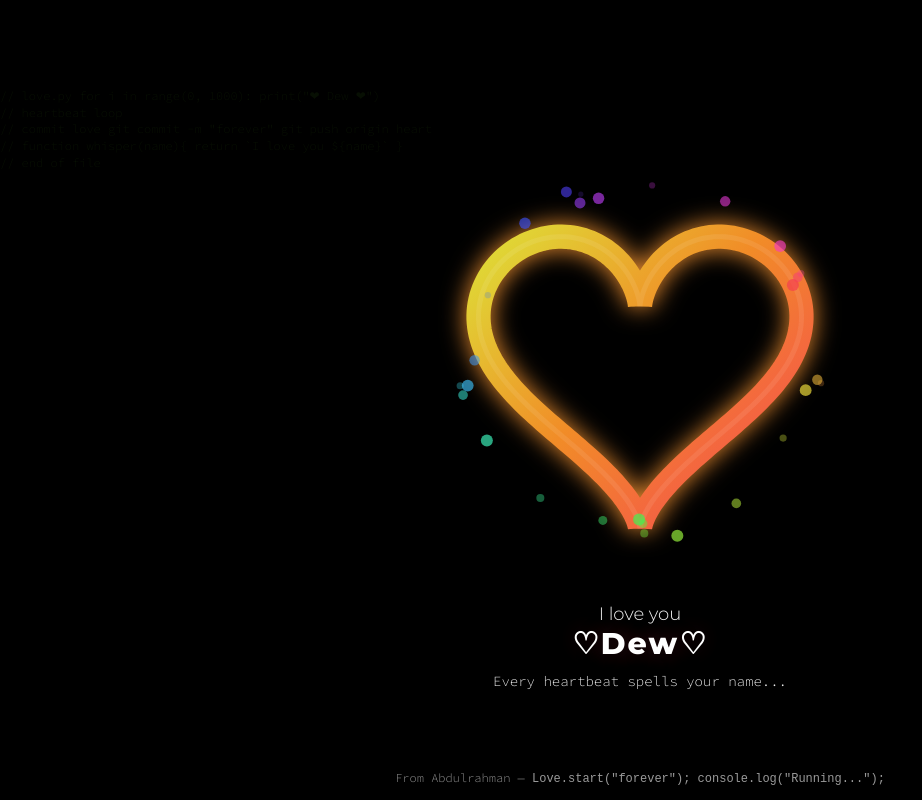
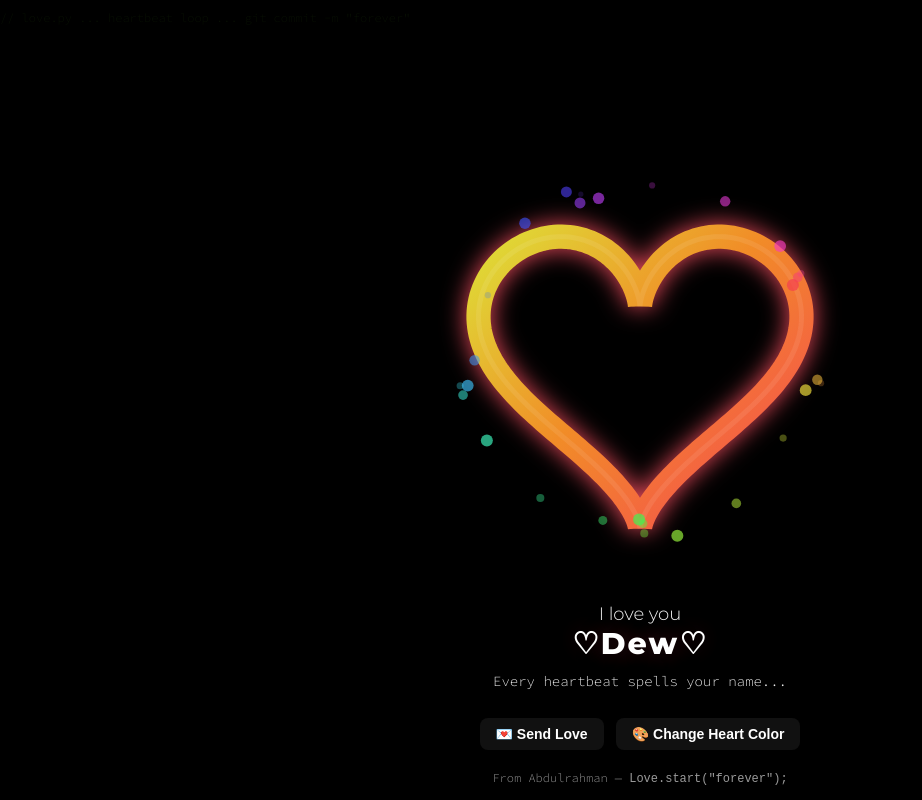
Before and after one commit to abuali77/love-heart-glow, a plain HTML site: page index.html in a window 1280 px wide. Shown: the whole page, without its empty margins (0-922 px from the left). Drawn offline with Linux system fonts and the light colour scheme.

Commit message:
Enhance index.html with love buttons and styles
Added buttons for sending love and changing heart color. Updated styles and improved code readability.

```diff
--- a/index.html
+++ b/index.html
@@ -6,7 +6,7 @@
 <title>Heart Glow Pro — ♡Dew♡</title>
 <link href="https://fonts.googleapis.com/css2?family=Montserrat:wght@300;600;800&family=Source+Code+Pro:wght@300;600&display=swap" rel="stylesheet">
 <style>
-:root{--bg:#000}
+:root{--bg:#000;--heart-color:255,80,100}
 html,body{height:100%;margin:0;background:var(--bg);font-family:'Montserrat',system-ui,Segoe UI,Roboto,"Helvetica Neue",Arial;color:#fff;overflow:hidden}
 .wrap{height:100%;display:flex;align-items:center;justify-content:center;flex-direction:column;position:relative}
 canvas{width:100%;height:60vh;display:block}
@@ -23,6 +23,9 @@ canvas{width:100%;height:60vh;display:block}
 .msg .cursor{display:inline-block;width:10px;background:linear-gradient(90deg,#fff70a,#ff7aa2);height:1em;margin-left:6px;vertical-align:middle;animation:blink 1s steps(2) infinite}
 @keyframes blink{50%{opacity:0}}
 .footer{position:fixed;bottom:14px;left:50%;transform:translateX(-50%);font-family:'Source Code Pro',monospace;font-size:12px;color:rgba(255,255,255,0.6)}
+.btn-container{position:fixed;bottom:50px;display:flex;gap:12px;z-index:30}
+button{padding:8px 16px;font-size:14px;font-weight:600;border:none;border-radius:8px;cursor:pointer;background:#111;color:#fff;transition:0.3s}
+button:hover{background:#222}
 @media (max-width:420px){.line2{font-size:26px}.line1{font-size:16px}}
 </style>
 </head>
@@ -30,13 +33,7 @@ canvas{width:100%;height:60vh;display:block}
 <div class="wrap">
   <div class="code-bg" aria-hidden="true">
     <div class="code-lines">
-      <div class="code-track" id="codeTrack">
-// love.py for i in range(0, 1000): print("❤ Dew ❤")
-// heartbeat loop
-// commit love git commit -m "forever" git push origin heart
-// function whisper(name){ return `I love you ${name}` }
-// end of file
-      </div>
+      <div class="code-track" id="codeTrack">// love.py ... heartbeat loop ... git commit -m "forever"</div>
     </div>
   </div>
 
@@ -48,13 +45,18 @@ canvas{width:100%;height:60vh;display:block}
     <div class="msg" id="typeMsg"></div>
   </div>
 
-  <div class="footer">From Abdulrahman — <code>Love.start("forever"); console.log("Running...");</code></div>
+  <div class="footer">From Abdulrahman — <code>Love.start("forever");</code></div>
+
+  <div class="btn-container">
+    <button id="btnLove">💌 Send Love</button>
+    <button id="btnColor">🎨 Change Heart Color</button>
+  </div>
 </div>
 
 <script>
 const canvas=document.getElementById('c');
 const ctx=canvas.getContext('2d');
-let W=0,H=0,t=0,glowPulse=0;
+let W=0,H=0,t=0,glowPulse=0,heartColor=[255,80,100];
 
 function resize(){const dpr=devicePixelRatio||1;W=canvas.width=Math.floor(window.innerWidth*dpr);H=canvas.height=Math.floor(window.innerHeight*0.6*dpr);canvas.style.width=window.innerWidth+'px';canvas.style.height=(window.innerHeight*0.6)+'px';ctx.setTransform(dpr,0,0,dpr,0,0);}
 window.addEventListener('resize',resize);resize();
@@ -62,20 +64,11 @@ window.addEventListener('resize',resize);resize();
 function heart(p){const x=16*Math.sin(p)**3;const y=13*Math.cos(p)-5*Math.cos(2*p)-2*Math.cos(3*p)-Math.cos(4*p);return {x,y};}
 
 function drawHeart(cx,cy,baseScale,hue,glowStrength){
-  ctx.save();
-  ctx.translate(cx,cy);
-  const s=baseScale;
-  ctx.beginPath();
-  for(let a=0;a<=Math.PI*2;a+=0.02){
-    const p=heart(a);
-    const x=p.x*s;
-    const y=-p.y*s;
-    if(a===0) ctx.moveTo(x,y); else ctx.lineTo(x,y);
-  }
+  ctx.save(); ctx.translate(cx,cy);
+  const s=baseScale; ctx.beginPath();
+  for(let a=0;a<=Math.PI*2;a+=0.02){const p=heart(a);const x=p.x*s;const y=-p.y*s;if(a===0)ctx.moveTo(x,y);else ctx.lineTo(x,y);}
   ctx.closePath();
-
-  ctx.fillStyle='rgba(10,0,0,0.06)'; ctx.fill();
-
+  ctx.fillStyle='rgba(10,0,0,0.06)';ctx.fill();
   const grad=ctx.createLinearGradient(-s*18,-s*18,s*18,s*18);
   grad.addColorStop(0,`hsla(${(hue+40)%360},92%,60%,1)`);
   grad.addColorStop(0.5,`hsla(${hue%360},88%,55%,1)`);
@@ -83,19 +76,17 @@ function drawHeart(cx,cy,baseScale,hue,glowStrength){
   ctx.lineWidth=Math.max(6,s*2.4);
   ctx.strokeStyle=grad;
   ctx.shadowBlur=Math.max(18,glowStrength*38+glowPulse);
-  ctx.shadowColor=`hsla(${hue},100%,60%,0.95)`;
+  ctx.shadowColor=`rgba(${heartColor[0]},${heartColor[1]},${heartColor[2]},0.95)`;
   ctx.stroke();
-
-  ctx.lineWidth=Math.max(1.6,s*0.5);
-  ctx.strokeStyle='rgba(255,255,255,0.08)';
-  ctx.shadowBlur=0; ctx.stroke();
+  ctx.lineWidth=Math.max(1.6,s*0.5); ctx.strokeStyle='rgba(255,255,255,0.08)'; ctx.shadowBlur=0; ctx.stroke();
   ctx.restore();
 }
 
-function drawParticle(x,y,r,hue,alpha){
-  ctx.beginPath();
-  ctx.arc(x,y,r,0,Math.PI*2);
-  ctx.fillStyle=`hsla(${hue},90%,60%,${alpha})`; ctx.fill();
+function drawParticle(x,y,r,hue,alpha){ctx.beginPath();ctx.arc(x,y,r,0,Math.PI*2);ctx.fillStyle=`hsla(${hue},90%,60%,${alpha})`;ctx.fill();}
+
+// floating mini hearts
+let miniHearts=[]; function spawnMiniHeart(x,y){
+  miniHearts.push({x,y,r:Math.random()*6+2,hue:Math.random()*360,alpha:1,vy:-0.5}); if(miniHearts.length>80) miniHearts.shift();
 }
 
 let last=0;
@@ -109,6 +100,7 @@ function render(now){
   const pulse=1+Math.sin(t*0.14)*0.08;
   drawHeart(cx,cy,baseScale*pulse,hue,Math.abs(Math.sin(t*0.14)));
 
+  // main particles
   const particleCount=28;
   for(let i=0;i<particleCount;i++){
     const ang=(i/particleCount)*Math.PI*2+Math.sin(t*0.5+i)*0.25;
@@ -120,37 +112,50 @@ function render(now){
     drawParticle(px,py,pr,(hue+i*12)%360,pa);
   }
 
+  // mini hearts
+  miniHearts.forEach(h=>{
+    h.y+=h.vy; h.alpha-=0.015;
+    drawParticle(h.x,h.y,h.r,h.hue,h.alpha);
+  });
+  miniHearts=miniHearts.filter(h=>h.alpha>0);
+
   t+=dt; requestAnimationFrame(render);
 }
 
-canvas.addEventListener('click',()=>{glowPulse=20; setTimeout(()=>{glowPulse=0;},400);});
+canvas.addEventListener('click',()=>{glowPulse=20; spawnMiniHeart(canvas.width/2,canvas.height/2); setTimeout(()=>{glowPulse=0;},400);});
+canvas.addEventListener('mousemove',e=>{spawnMiniHeart(e.offsetX,e.offsetY);});
 requestAnimationFrame(render);
 
+// caption
 const caption=document.getElementById('caption');
 setTimeout(()=>{caption.classList.add('show');},650);
 
+// typewriter messages
 const messages=[
   "Every heartbeat spells your name...",
   "You are the code I want to run forever.",
-  "In a world of variables, you're my constant.",
   "For you, I'd debug the universe.",
   "Your love is my infinite loop ❤"
 ];
-const msgEl=document.getElementById('typeMsg');
-let msgIndex=0;
+const msgEl=document.getElementById('typeMsg'); let msgIndex=0;
 
 function typeMessage(text,done){
   msgEl.innerHTML=''; let i=0;
   const cursor=document.createElement('span'); cursor.className='cursor';
-  function step(){if(i<text.length){msgEl.textContent+=text.charAt(i); i++; setTimeout(step,45+Math.random()*40);} else {msgEl.appendChild(cursor); setTimeout(()=>{msgEl.removeChild(cursor); done();},1400);}}
+  function step(){if(i<text.length){msgEl.textContent+=text.charAt(i); i++; setTimeout(step,45+Math.random()*40);}else{msgEl.appendChild(cursor); setTimeout(()=>{msgEl.removeChild(cursor); done();},1400);}}
   step();
 }
 
 function nextMessage(){typeMessage(messages[msgIndex],()=>{msgIndex=(msgIndex+1)%messages.length; setTimeout(nextMessage,900);});}
 setTimeout(()=>{nextMessage();},1200);
 
+// code background hue animation
 const codeTrack=document.getElementById('codeTrack');
 setInterval(()=>{const hue=Math.floor((Date.now()/80)%360); codeTrack.style.color=`hsl(${hue} 100% 60%)`;},180);
+
+// buttons
+document.getElementById('btnColor').addEventListener('click',()=>{heartColor=[Math.floor(Math.random()*256),Math.floor(Math.random()*256),Math.floor(Math.random()*256)];});
+document.getElementById('btnLove').addEventListener('click',()=>{spawnMiniHeart(canvas.width/2,canvas.height/2); glowPulse=25; setTimeout(()=>{glowPulse=0;},500);});
 </script>
 </body>
 </html>
```
